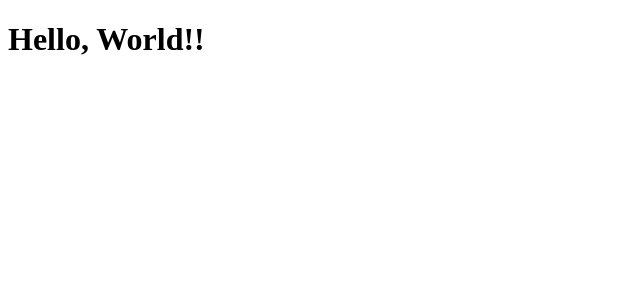
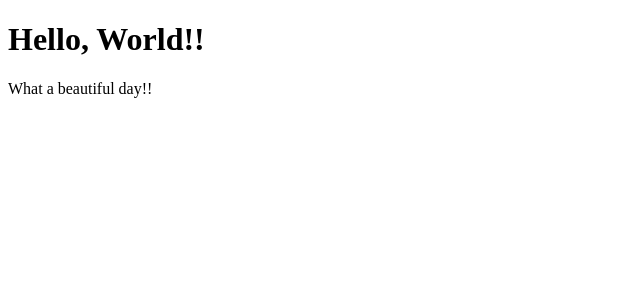
Before and after one commit to Simulaemanuele/react-exercises, a React (Create React App) app: page / in a window 1280 px wide. Shown: the top 300 px of the page, without its empty margins (0-640 px from the left). Built offline with nearby package versions, Linux system fonts and the light colour scheme.

Commit message:
exercise: basic-concepts/components-06 done

```diff
--- a/src/HelloWorld.js
+++ b/src/HelloWorld.js
@@ -4,6 +4,8 @@ export class HelloWorld extends React.Component {
     render() {
         return (<div>
             <h1>Hello, World!!</h1>
+
+            <p>What a beautiful day!!</p>
         </div>)
     }
 }
```
